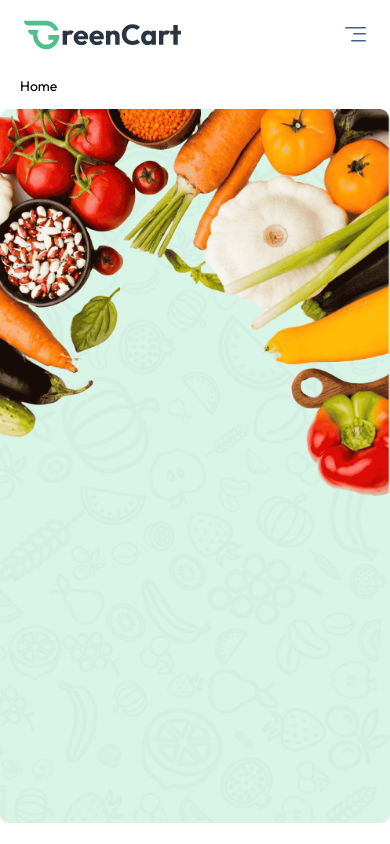
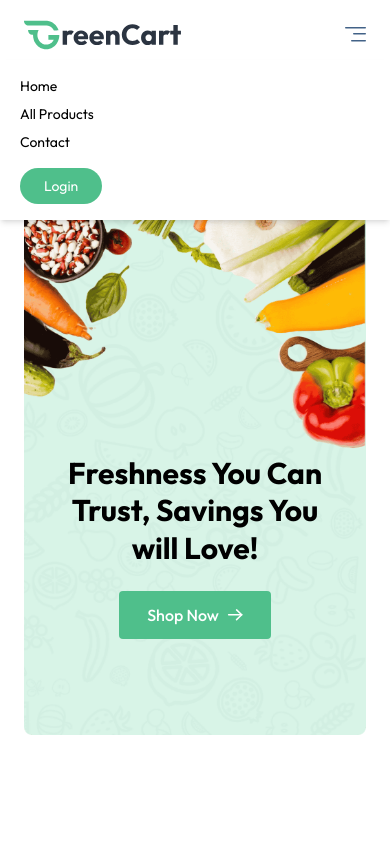
Before and after one commit to salman-farcy/Grocery, a React (Vite) app in the folder Client/: page / in a window 390 px wide. Both pictures are taken after a click on the button "Menu". Built offline with nearby package versions, Linux system fonts and the light colour scheme; a web font is replaced by a local one.

Commit message:
feat(hero): implement full header section with responsive layout and call-toaction-button, and backgroun image

```diff
--- a/Client/src/App.jsx
+++ b/Client/src/App.jsx
@@ -1,13 +1,16 @@
 import React from 'react'
 import Navbar from './components/Navbar'
-import { Route, Routes } from 'react-router-dom'
+import { Route, Routes, useLocation } from 'react-router-dom'
 import Home from './pages/Home'
 
 const App = () => {
+    const isSellarPath = useLocation().pathname.includes("seller")
+
     return (
         <div className="">
-            <Navbar />
-            <div className="">
+            {isSellarPath ? null : <Navbar />}
+
+            <div className={`${isSellarPath ? " ": "px-6 md:px-16 lg:px-24 xl:px-32"}`}>
                 <Routes>
                     <Route path='/' element={<Home/>} />
                 </Routes>
--- a/Client/src/components/MainBanner.jsx
+++ b/Client/src/components/MainBanner.jsx
@@ -1,19 +1,41 @@
 import React from "react";
 import { assets } from "../assets/assets";
+import { Link } from 'react-router-dom'
 
 const MainBanner = () => {
   return (
     <div className="relative ">
       <img
-        src={assets.main_banner_bg}
+        src={assets?.main_banner_bg}
         alt="banner"
         className="w-full hidden md:block"
       ></img>
       <img
-        src={assets.main_banner_bg_sm}
+        src={assets?.main_banner_bg_sm}
         alt="banner"
         className="w-full md:hidden"
       ></img>
+
+      <div className="absolute inset-0 flex flex-col items-center md:items-start justify-end md:justify-center pb-24 md:pb-0 px-4 md:pl-18 lg:pl-24">
+        <h1 className="text-3xl md:text-4xl lg:text-5xl font-bold  text-center md:text-left max-w-72 md:max-w-105 leading-tight lg-landing-15">Freshness You Can Trust, Savings You will Love!</h1>
+
+
+        <div className="flex items-center mt-6 font-medium">
+          <Link to={"/products"} className="group flex items-center gap-2 px-7 md:px-9 py-3 bg-primary hover:bg-primary-dull transition rounded text-white cursor-pointer ">Shop Now
+
+            <img src={assets?.white_arrow_icon} className="md:hidden transition group-focus:translate-x-1" alt="arrow" />
+
+          </Link>
+
+
+          <Link to={"/products"} className="group hidden  md:block items-center gap-2 px-9 py-3 cursor-pointer">Explore Deals
+
+          <img src={assets?.black_arrow_icon} className="transition group-hover:translate-x-1 inline-block pl-4 " alt="arrow" />
+
+          </Link>
+        </div>
+      </div>
+
     </div>
   );
 };
--- a/Client/src/components/Navbar.jsx
+++ b/Client/src/components/Navbar.jsx
@@ -81,8 +81,8 @@
       {open && (
         <div
           className={`${
-            open ? "flex" : "hidden"
-          } absolute top-[60px] left-0 w-full bg-white shadow-md py-4 flex-col items-start gap-2 px-5 text-sm md:hidden`}
+            open ? "flex z-10" : "hidden"
+          } absolute  top-[60px] left-0 w-full bg-white shadow-md py-4 flex-col items-start gap-2 px-5 text-sm md:hidden`}
         >
           <NavLink to="/" onClick={() => setOpen(false)} className="block">
             Home
--- a/Client/src/context/AppContext.jsx
+++ b/Client/src/context/AppContext.jsx
@@ -19,6 +19,7 @@
           showUserLogin,
           setShowUserLogin
      }
+
      return (
           <AppContext.Provider value={value}>
                {children}
```
